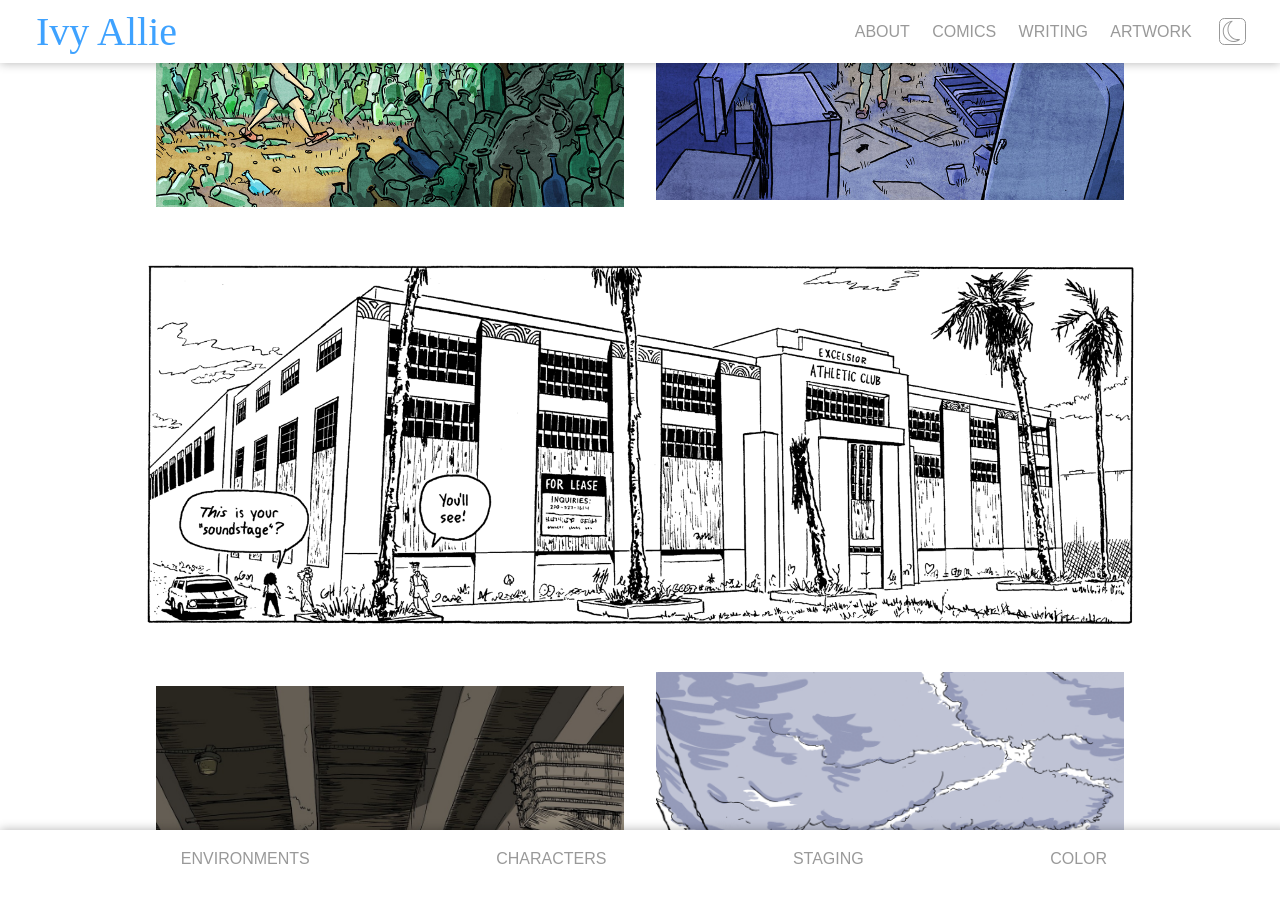
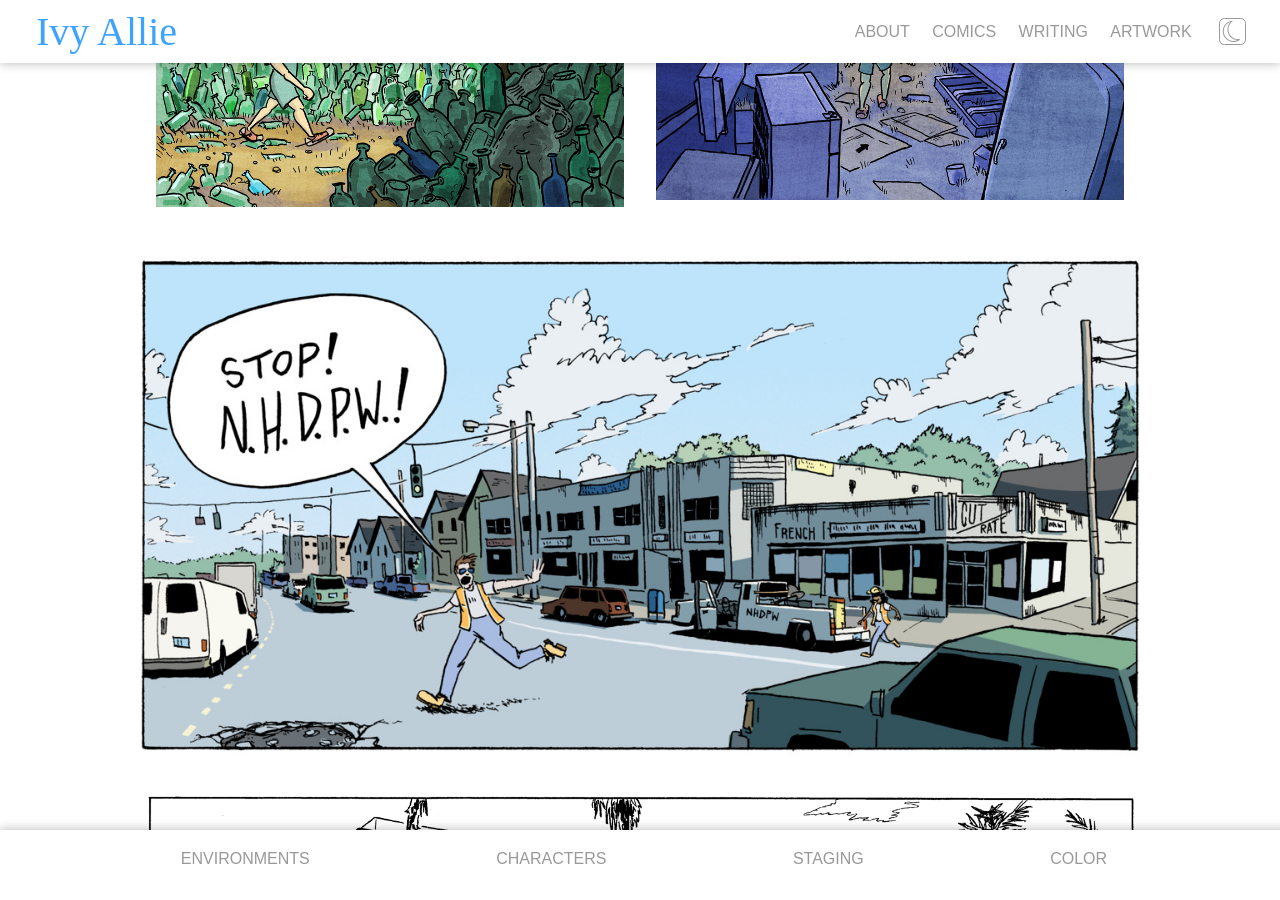
Before and after one commit to ivyallie/ivyallie.github.io, a Jekyll site: the page built from portfolio.html, in a window 1280 px wide and 900 px high, scrolled down 1262 px. Built offline with Jekyll 4.4.1, drawn with Linux system fonts in a browser that asks for light colours; some web fonts are replaced.

Commit message:
Added image from The Thin Orange Line

```diff
--- a/portfolio.html
+++ b/portfolio.html
@@ -16,6 +16,10 @@ description: Ivy Allie's art portfolio
 
     <div><img src="/assets/images/portfolio/cindy_greg2.jpg" alt="Illustration from &quot;Cindy &amp; Greg&quot;"/></div>
 
+</div>
+
+<div class="portfolio_single">
+    <img src="/assets/images/portfolio/thin-orange-line.jpg" alt="A panel from my comic &apos;The Thin Orange Line&apos;"/>
 </div>
 
 <div class="portfolio_single">
```
Also changed, not shown: assets/images/portfolio/thin-orange-line.jpg (added).
